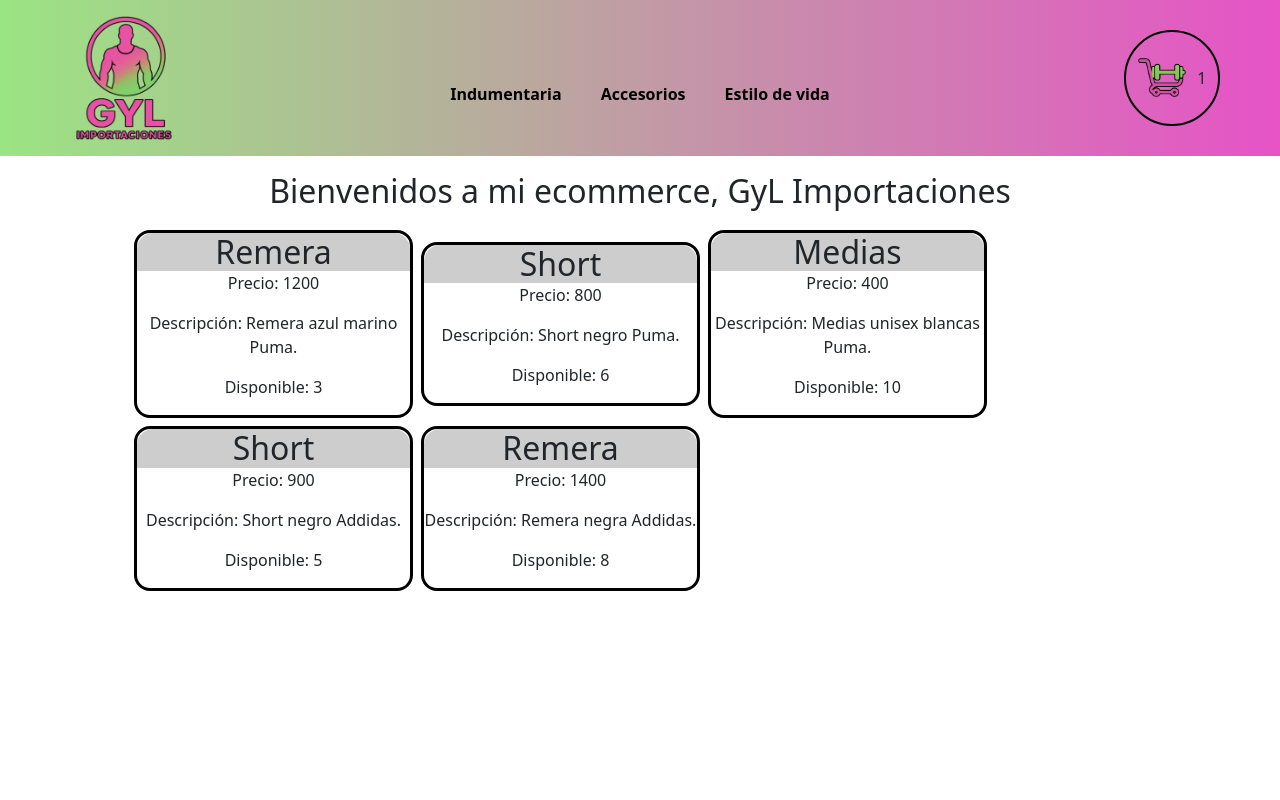
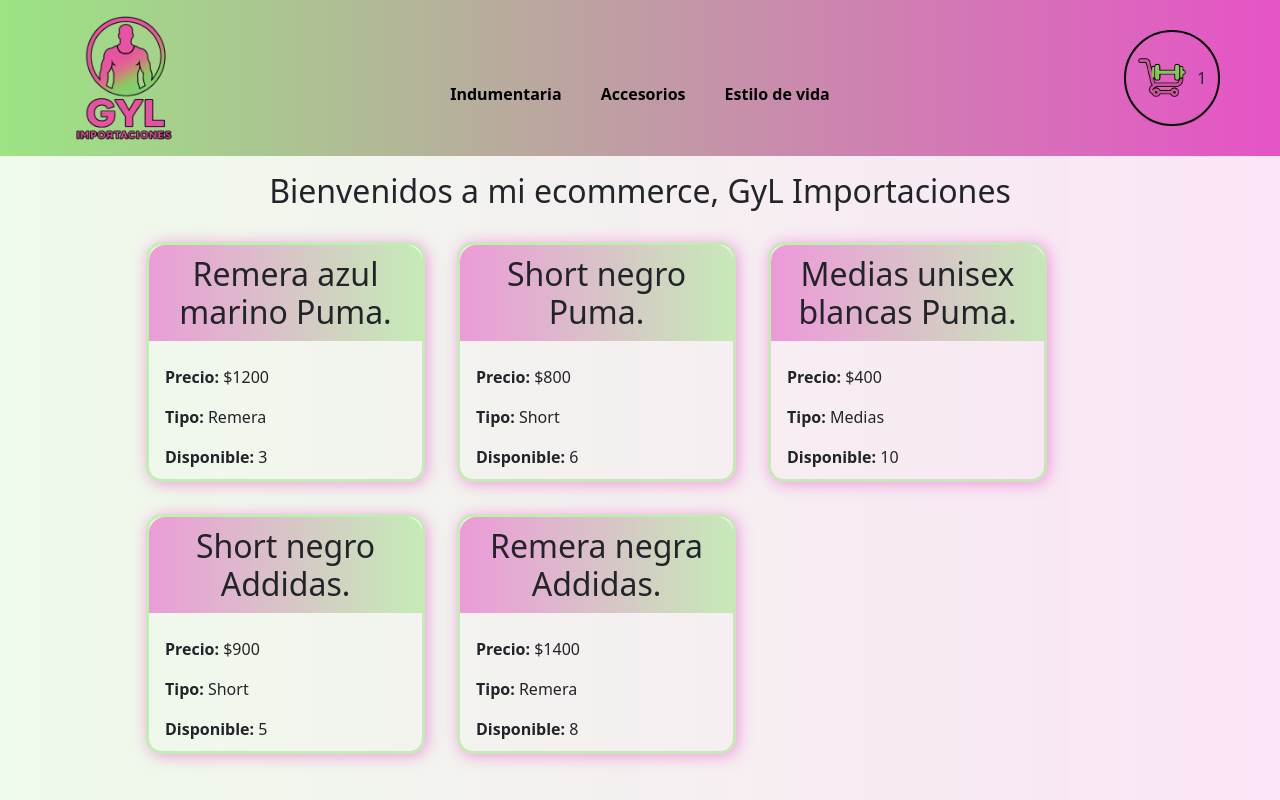
Before and after one commit to LucasOlivera615/ecommerce-88020, a React (Vite) app: page / in a window 1280 px wide. Built offline with nearby package versions, Linux system fonts and the light colour scheme.

Commit message:
Modificacion de caracteristicas de los productos, añadido de estilos y organización del contenedor de cada Item

```diff
--- a/src/App.css
+++ b/src/App.css
@@ -2,6 +2,7 @@
     margin: 0;
     padding: 0;
     box-sizing: border-box;
+    background: linear-gradient(to left, #e653c627, #9be4832a);
 }
 
 h1 {
--- a/src/Components/ItemCard/ItemCard.css
+++ b/src/Components/ItemCard/ItemCard.css
@@ -1,15 +1,39 @@
 .tarjeta {
-    border: 3px solid black;
+    height: 15rem;
+    border: 3px solid #9be48385;
     border-radius: 1rem;
     text-align: center;
+    box-shadow: 2px 2px 15px #e653c68c;
+    transition: all 0.5s ease;
 }
 
 .tarjeta h2 {
-    background-color: rgba(128, 128, 128, 0.397);
+    display: flex;
+    background: linear-gradient(to right, #e653c68c, #9be48385);
     overflow: hidden;
-    padding: 0;
-    margin: 0;
+    padding: 0.5rem;
     width: 100%;
+    height: 100%;
     border-top-left-radius: 1rem;
     border-top-right-radius: 1rem;
+    align-items: center;
+    justify-content: center;
 }
+
+.tarjeta:hover {
+    border: 3px solid #e653c68c;
+    box-shadow: 10px 10px 50px #9be48385;
+}
+
+.tarjeta .contenedorTitutlo {
+    height: 7rem;
+}
+
+.tarjeta .contenedorTitutlo .titulo {
+    height: 6rem;
+}
+
+.tarjeta .contenedorCaracteristicas {
+    justify-content: center;
+    align-items: center;
+}
--- a/src/Components/ItemCard/ItemCard.jsx
+++ b/src/Components/ItemCard/ItemCard.jsx
@@ -2,12 +2,24 @@
 
 const ItemCard = ({ product }) => {
     return (
-        <div className="col-3 m-1 p-0 tarjeta">
-            <h2>{product.nombre}</h2>
-            <p>Precio: {product.precio}</p>
-            <p>Descripción: {product.descripcion}</p>
-            <p>Disponible: {product.stock}</p>
-        </div>
+        <article className="col-3 m-3 p-0 tarjeta">
+            <div className='row w-100 m-0 contenedorTitutlo'>
+                <div className='col-12 p-0 titulo'>
+                    <h2 className='m-0'>{product.nombre}</h2>
+                </div>
+            </div>
+            <div className='d-flex row w-100 ms-3 mb-2 mt-2 contenedorCaracteristicas'>
+                <div className='col-12 p-0'>
+                    <p className='mb-3 text-start'><strong>Precio:</strong> ${product.precio}</p>
+                </div>
+                <div className='col-12 p-0'>
+                    <p className='mb-3 text-start'><strong>Tipo:</strong> {product.clase}</p>
+                </div>
+                <div className='col-12 p-0'>
+                    <p className='mb-3 text-start'><strong>Disponible:</strong> {product.stock}</p>
+                </div>
+            </div>
+        </article>
     )
 }
 
--- a/src/Components/ItemListContainer/ItemListContainer.jsx
+++ b/src/Components/ItemListContainer/ItemListContainer.jsx
@@ -19,7 +19,7 @@
   console.log(products)
 
   return (
-    <>
+    <section>
       <div className='row contenedorSaludo'>
         <div className='col-12 mt-2'>
           <h2 className="saludo">{saludo}</h2>
@@ -28,7 +28,7 @@
       <div className='row mt-2'>
         <ItemList products={products} />
       </div>
-    </>
+    </section>
   )
 }
 
--- a/src/data/products.json
+++ b/src/data/products.json
@@ -1,40 +1,40 @@
 [
     {
         "id": 1,
-        "nombre": "Remera",
-        "descripcion": "Remera azul marino Puma.",
+        "nombre": "Remera azul marino Puma.",
+        "clase": "Remera",
         "precio": 1200,
         "stock": 3,
         "imagen": ""
     },
     {
         "id": 2,
-        "nombre": "Short",
-        "descripcion": "Short negro Puma.",
+        "nombre": "Short negro Puma.",
+        "clase": "Short",
         "precio": 800,
         "stock": 6,
         "imagen": ""
     },
     {
         "id": 3,
-        "nombre": "Medias",
-        "descripcion": "Medias unisex blancas Puma.",
+        "nombre": "Medias unisex blancas Puma.",
+        "clase": "Medias",
         "precio": 400,
         "stock": 10,
         "imagen": ""
     },
     {
         "id": 4,
-        "nombre": "Short",
-        "descripcion": "Short negro Addidas.",
+        "nombre": "Short negro Addidas.",
+        "clase": "Short",
         "precio": 900,
         "stock": 5,
         "imagen": ""
     },
     {
         "id": 5,
-        "nombre": "Remera",
-        "descripcion": "Remera negra Addidas.",
+        "nombre": "Remera negra Addidas.",
+        "clase": "Remera",
         "precio": 1400,
         "stock": 8,
         "imagen": ""
```
